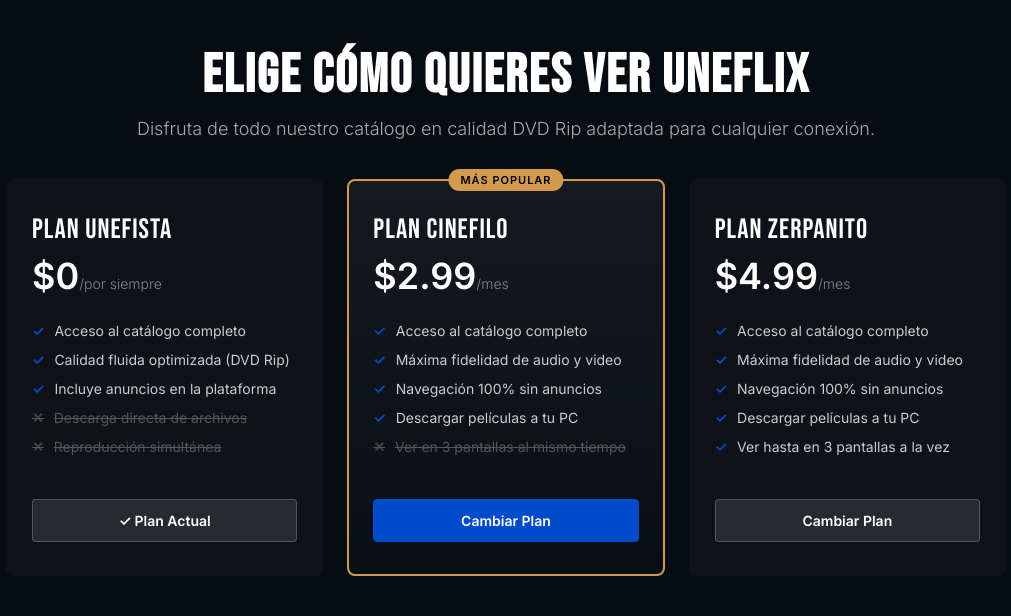
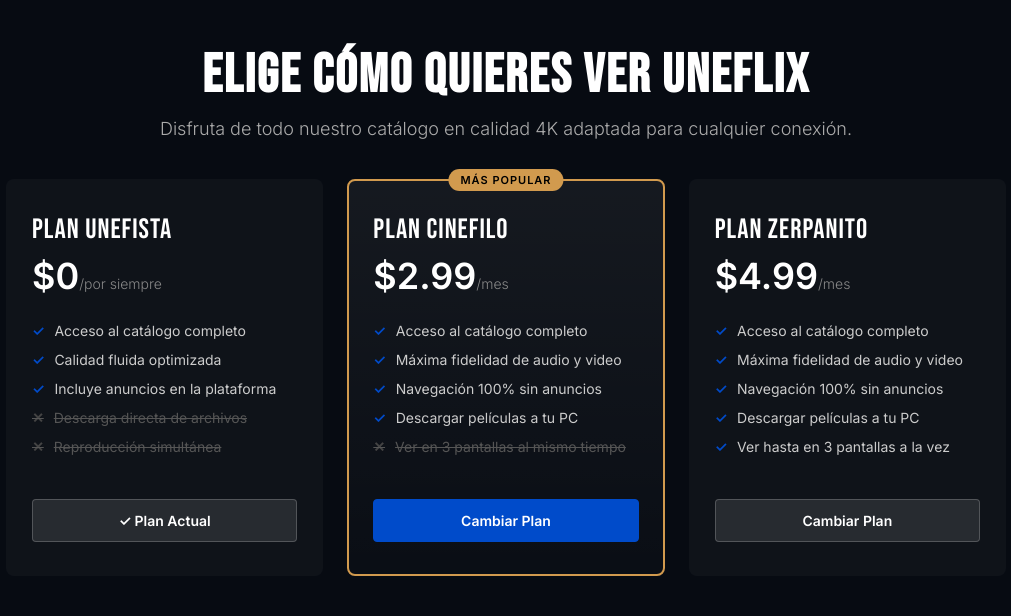
Before and after one commit to carlosalsa-py/uneflix2, a Django app: page /membresias/ in a window 1280 px wide. Shown: the part 78-694 px from the top of the page, without its empty margins (134-1145 px from the left). Run offline with Django 5.2, Linux system fonts and the light colour scheme; the visitor is signed in with stand-in values (Sample User, id 1); parts of the project's set-up code (start-up, migrations or seed data) failed here and were passed over.

Commit message:
feat(membresias): actualiza copy de calidad a 4K
Header y features del plan gratuito dejan de mencionar "DVD Rip".

Co-Authored-By: Claude Opus 4.8 <noreply@anthropic.com>

```diff
--- a/movies/templates/movies/membresias.html
+++ b/movies/templates/movies/membresias.html
@@ -142,7 +142,7 @@
     <div class="main-container">
         <div class="header-section">
             <h1>Elige cómo quieres ver Uneflix</h1>
-            <p>Disfruta de todo nuestro catálogo en calidad DVD Rip adaptada para cualquier conexión.</p>
+            <p>Disfruta de todo nuestro catálogo en calidad 4K adaptada para cualquier conexión.</p>
         </div>
 
         {% if messages %}
@@ -161,7 +161,7 @@
                 <div class="plan-price">$0<span>/por siempre</span></div>
                 <ul class="plan-features">
                     <li>Acceso al catálogo completo</li>
-                    <li>Calidad fluida optimizada (DVD Rip)</li>
+                    <li>Calidad fluida optimizada</li>
                     <li>Incluye anuncios en la plataforma</li>
                     <li class="disabled">Descarga directa de archivos</li>
                     <li class="disabled">Reproducción simultánea</li>
```
